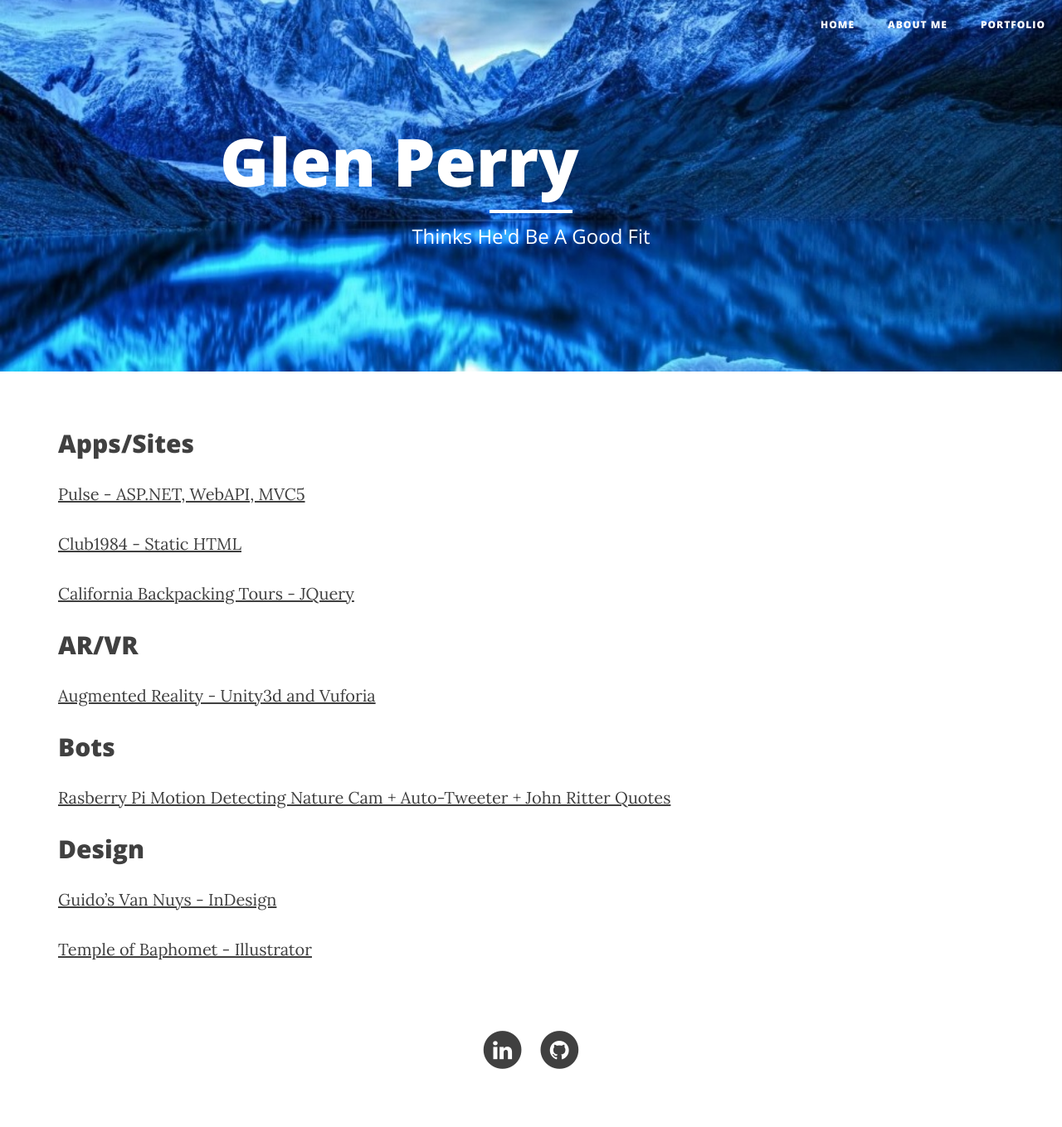
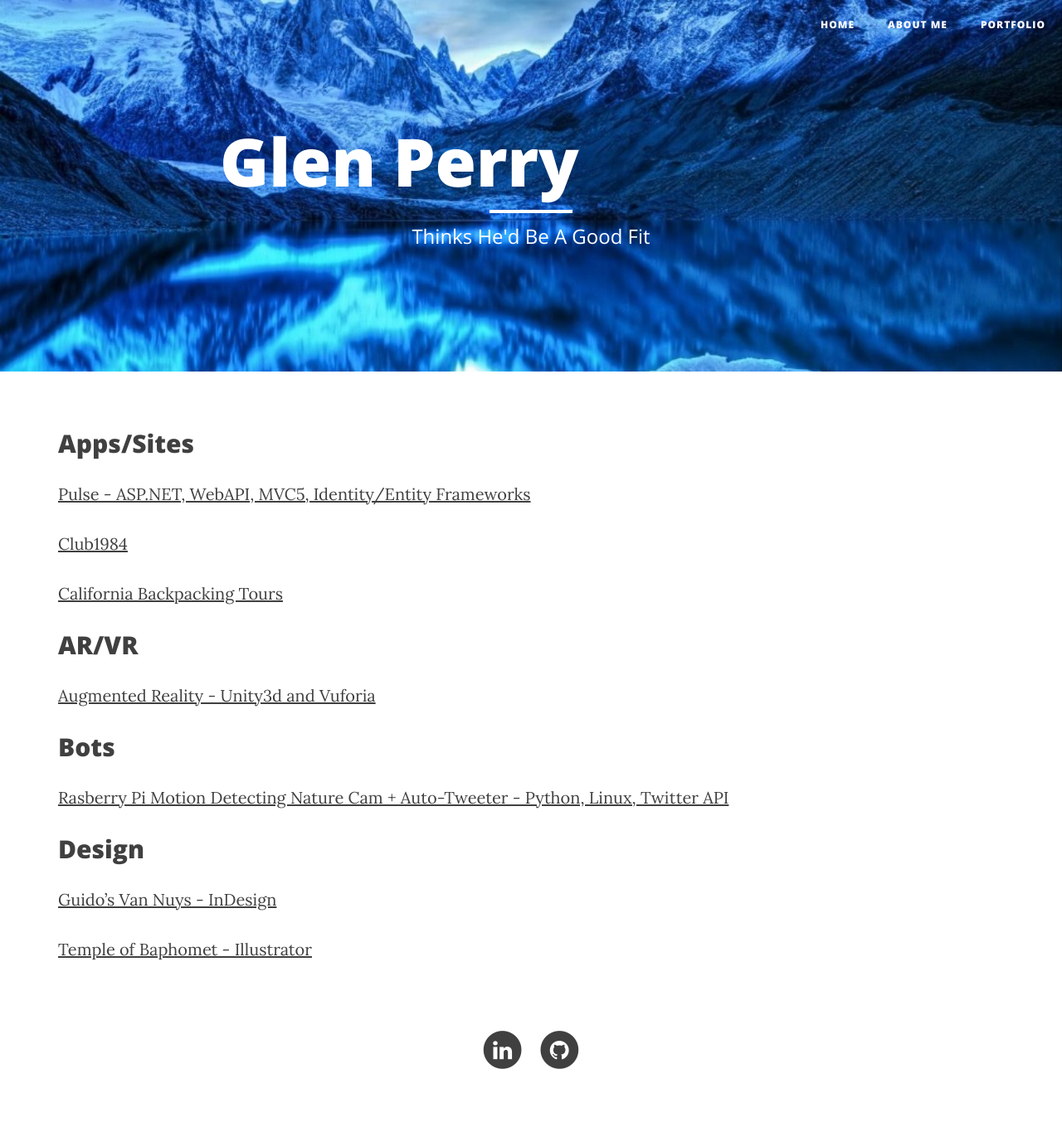
Before and after one commit to glenwperry/glenwperry.github.io, a Jekyll site: the page built from portfolio.md, in a window 1280 px wide. Shown: the whole page at 83% size. Built offline with Jekyll 4.4.1, drawn with Linux system fonts in a browser that asks for light colours; nearby versions of some CDN libraries.

Commit message:
update
update

```diff
--- a/portfolio.md
+++ b/portfolio.md
@@ -4,11 +4,11 @@ title: Portfolio
 ---
 Apps/Sites
 ----
-[Pulse - ASP.NET, WebAPI, MVC5](https://pulsecounter122920161230081918.azurewebsites.net/)
+[Pulse - ASP.NET, WebAPI, MVC5, Identity/Entity Frameworks](https://pulsecounter122920161230081918.azurewebsites.net/)
 
-[Club1984 - Static HTML](/club1984/index.html)
+[Club1984](/club1984/index.html)
 
-[California Backpacking Tours - JQuery](/unplugged/index.html)
+[California Backpacking Tours](/unplugged/index.html)
 
 AR/VR
 -----
@@ -16,7 +16,7 @@ AR/VR
 
 Bots
 ----
-[Rasberry Pi Motion Detecting Nature Cam + Auto-Tweeter + John Ritter Quotes](https://twitter.com/_ritter_cam)
+[Rasberry Pi Motion Detecting Nature Cam + Auto-Tweeter - Python, Linux, Twitter API](https://twitter.com/_ritter_cam)
 
 Design
 ---------------
```
